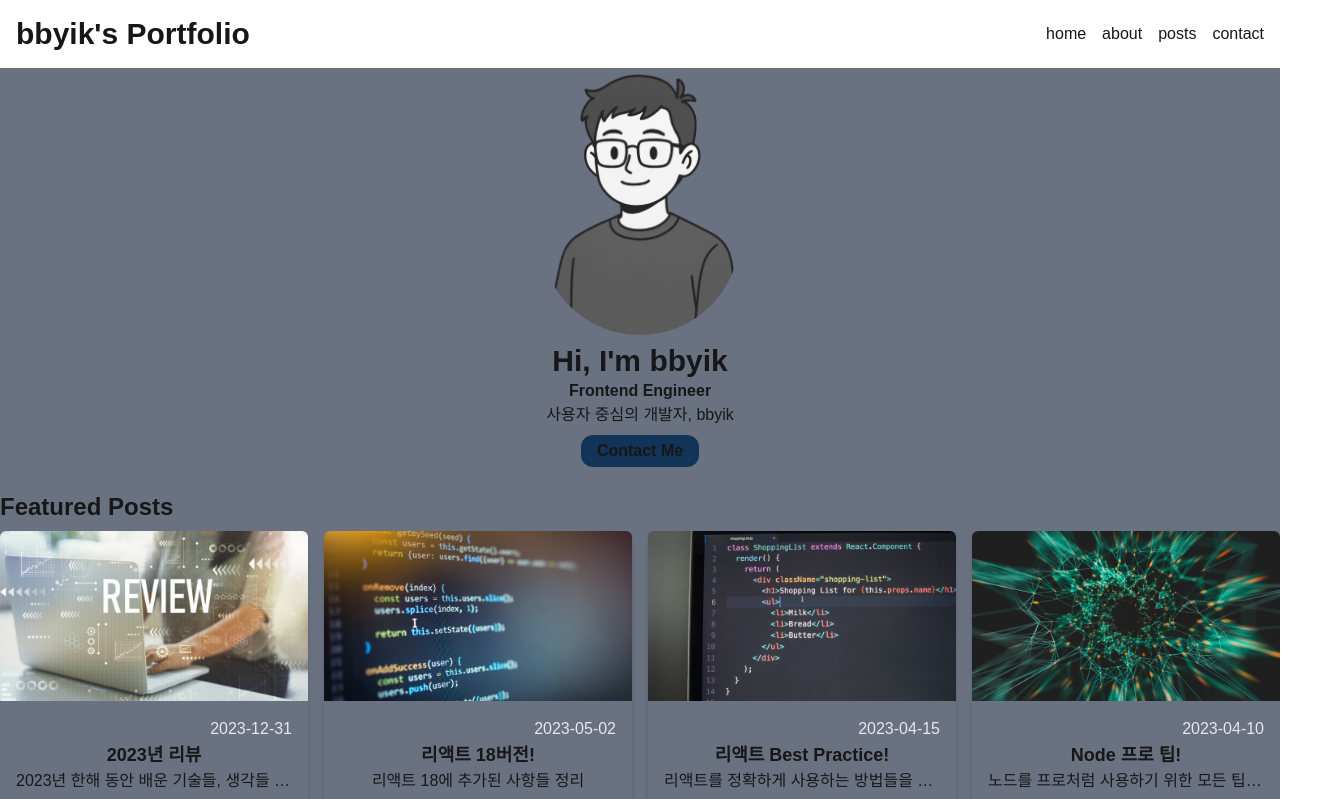
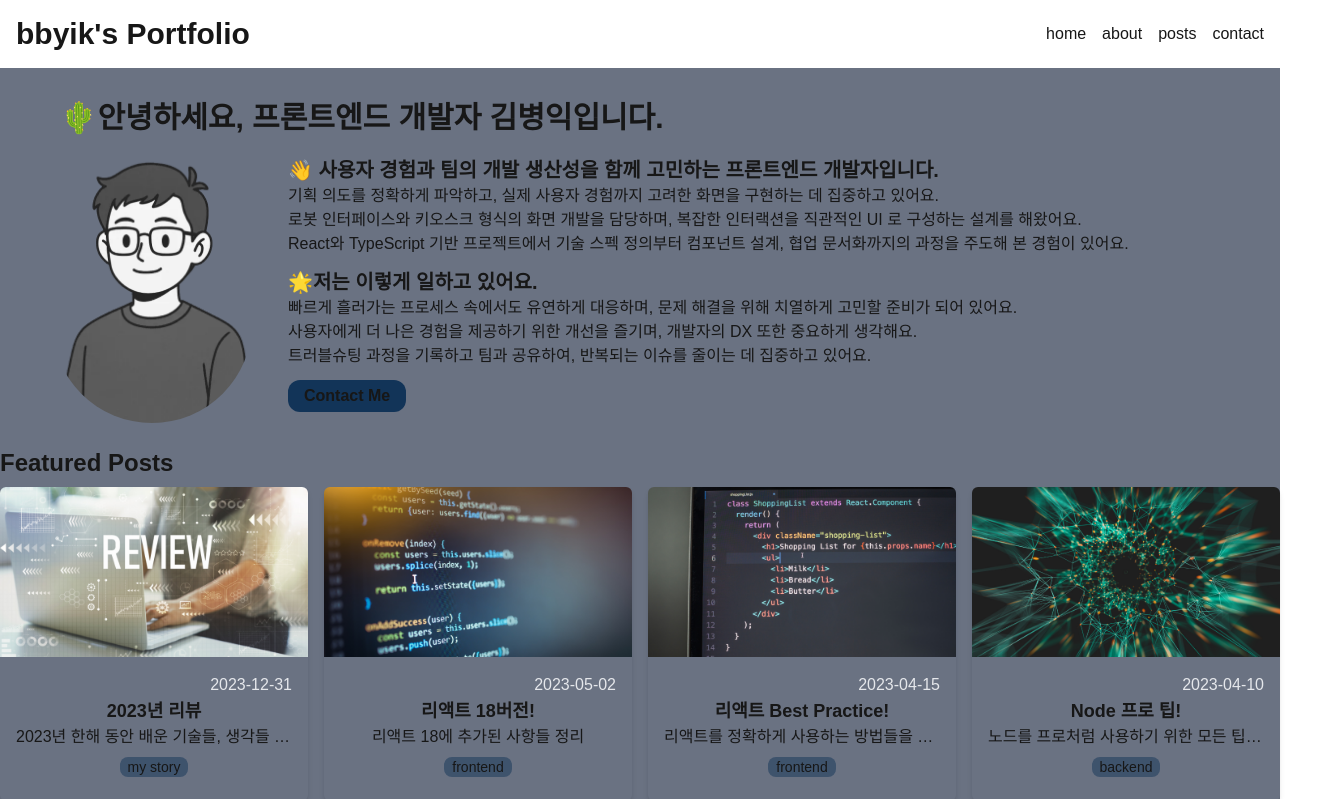
Before and after one commit to bbyik-k/portfolio-site-nextjs, a Next.js app: page / in a window 1280 px wide. Shown: the top 799 px of the page, 1320 px wide, since content can reach past the window. Built offline with nearby package versions, Linux system fonts and the light colour scheme.

Commit message:
chore: update static profile information

```diff
--- a/src/components/Profile.tsx
+++ b/src/components/Profile.tsx
@@ -6,14 +6,28 @@ import profileImage from '../../public/images/profile_character.png';
 export default function Profile() {
   return (
     <>
-      <section className='flex flex-col items-center'>
-        <Image className='rounded-full mx-auto' src={profileImage} alt='character' width={200} />
-        <h2 className='text-3xl font-bold mt-2'>{"Hi, I'm bbyik"}</h2>
-        <h3 className='text-xnl font-semibold'>Frontend Engineer</h3>
-        <p>사용자 중심의 개발자, bbyik</p>
-        <Link href={'/contact'}>
-          <button className='bg-primary font-bold rounded-xl py-1 px-4 mt-2'>Contact Me</button>
-        </Link>
+      <section className='flex flex-col w-full mt-3 ml-20'>
+        <h2 className='text-3xl font-bold m-5'>{'🌵안녕하세요, 프론트엔드 개발자 김병익입니다.'}</h2>
+        <div className='flex items-start gap-4'>
+          <Image className='rounded-full ml-3 mr-5' src={profileImage} alt='character' width={200} />
+          <div>
+            <div>
+              <h3 className='text-xl font-semibold'>👋 사용자 경험과 팀의 개발 생산성을 함께 고민하는 프론트엔드 개발자입니다.</h3>
+              <p>기획 의도를 정확하게 파악하고, 실제 사용자 경험까지 고려한 화면을 구현하는 데 집중하고 있어요.</p>
+              <p>로봇 인터페이스와 키오스크 형식의 화면 개발을 담당하며, 복잡한 인터랙션을 직관적인 UI 로 구성하는 설계를 해왔어요.</p>
+              <p>React와 TypeScript 기반 프로젝트에서 기술 스펙 정의부터 컴포넌트 설계, 협업 문서화까지의 과정을 주도해 본 경험이 있어요.</p>
+            </div>
+            <div className='mt-3'>
+              <h3 className='text-xl font-semibold'>🌟저는 이렇게 일하고 있어요.</h3>
+              <p>빠르게 흘러가는 프로세스 속에서도 유연하게 대응하며, 문제 해결을 위해 치열하게 고민할 준비가 되어 있어요.</p>
+              <p>사용자에게 더 나은 경험을 제공하기 위한 개선을 즐기며, 개발자의 DX 또한 중요하게 생각해요.</p>
+              <p>트러블슈팅 과정을 기록하고 팀과 공유하여, 반복되는 이슈를 줄이는 데 집중하고 있어요.</p>
+            </div>
+            <Link href={'/contact'}>
+              <button className='bg-primary font-bold rounded-xl py-1 px-4 mt-3'>Contact Me</button>
+            </Link>
+          </div>
+        </div>
       </section>
     </>
   );
```
